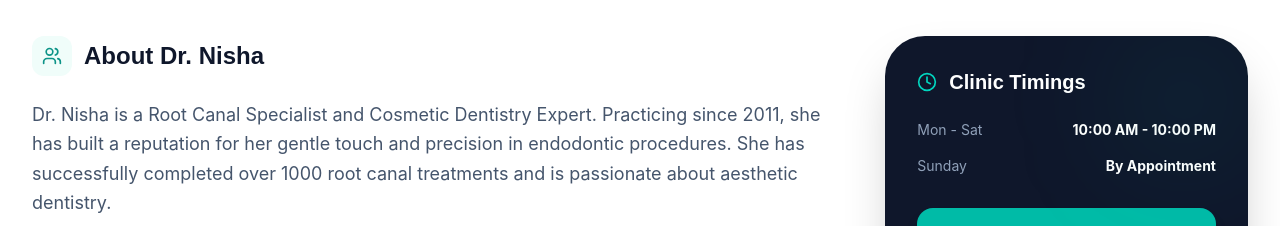
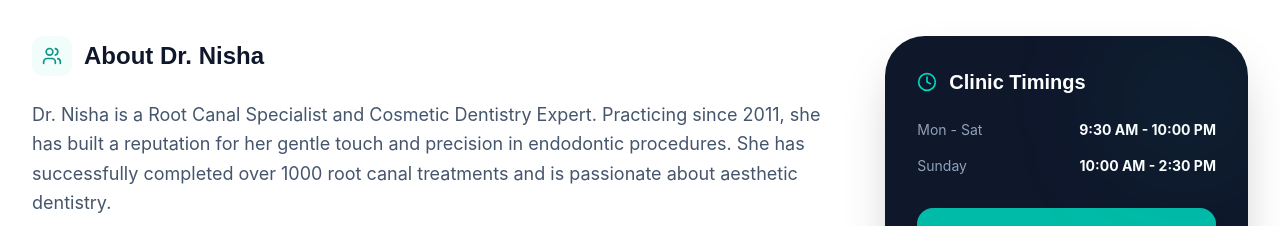
Before and after one commit to PrinceRana2777/happy-dental, a React (Vite) app: page /doctor/dr-nisha in a window 1280 px wide. Shown: the part 800-1026 px from the top of the page. Built offline with nearby package versions, Linux system fonts and the light colour scheme.

Commit message:
feat: Update clinic stats and timings
Adjusted the number of completed root canal treatments to "10,000+" and refined clinic operating hours for weekdays and weekends to provide more accurate information.

```diff
--- a/src/App.tsx
+++ b/src/App.tsx
@@ -627,7 +627,7 @@ const Home = () => {
 
             <div className="grid sm:grid-cols-2 lg:grid-cols-4 gap-6 max-w-6xl mx-auto">
               {[
-                { icon: <Award className="w-6 h-6" />, text: "1000+ Root Canal Treatments successfully completed" },
+                { icon: <Award className="w-6 h-6" />, text: "10,000+ Root Canal Treatments Successfully Completed" },
                 { icon: <ShieldCheck className="w-6 h-6" />, text: "1000+ Dental Implants placed" },
                 { icon: <Clock className="w-6 h-6" />, text: "One of the oldest dental clinics in Vikhroli" },
                 { icon: <Zap className="w-6 h-6" />, text: "Equipped with modern and advanced dental technology" },
@@ -847,7 +847,10 @@ const Home = () => {
                   </div>
                   <div>
                     <h4 className="text-xl font-bold text-slate-900 mb-2">Clinic Timings</h4>
-                    <p className="text-slate-500 text-lg">Open Daily: 10:00 AM - 10:00 PM</p>
+                    <div className="space-y-1 text-slate-500 text-lg">
+                      <p><span className="font-bold text-slate-700">Mon - Sat:</span> 9:30 AM - 10:00 PM</p>
+                      <p><span className="font-bold text-slate-700">Sunday:</span> 10:00 AM - 2:30 PM</p>
+                    </div>
                     <div className="inline-flex items-center gap-2 bg-green-100 text-green-700 px-4 py-1.5 rounded-full text-xs font-bold mt-4">
                       <div className="w-2 h-2 bg-green-600 rounded-full animate-pulse"></div>
                       Currently Open
@@ -938,7 +941,10 @@ const Home = () => {
                   <div className="w-10 h-10 bg-white/5 rounded-xl flex items-center justify-center text-teal-400 group-hover:bg-teal-500 group-hover:text-white transition-all">
                     <Clock size={18} />
                   </div>
-                  <span className="text-sm">Daily: 10 AM - 10 PM</span>
+                  <div className="text-sm space-y-1">
+                    <p>Mon - Sat: 9:30 AM - 10:00 PM</p>
+                    <p>Sunday: 10:00 AM - 2:30 PM</p>
+                  </div>
                 </li>
               </ul>
             </div>
--- a/src/components/DoctorProfile.tsx
+++ b/src/components/DoctorProfile.tsx
@@ -257,11 +257,11 @@ const DoctorProfile: React.FC = () => {
                   <div className="space-y-4 mb-8">
                     <div className="flex justify-between items-center text-sm">
                       <span className="text-slate-400">Mon - Sat</span>
-                      <span className="font-bold">10:00 AM - 10:00 PM</span>
+                      <span className="font-bold">9:30 AM - 10:00 PM</span>
                     </div>
                     <div className="flex justify-between items-center text-sm">
                       <span className="text-slate-400">Sunday</span>
-                      <span className="font-bold">By Appointment</span>
+                      <span className="font-bold">10:00 AM - 2:30 PM</span>
                     </div>
                   </div>
                   <button
```
